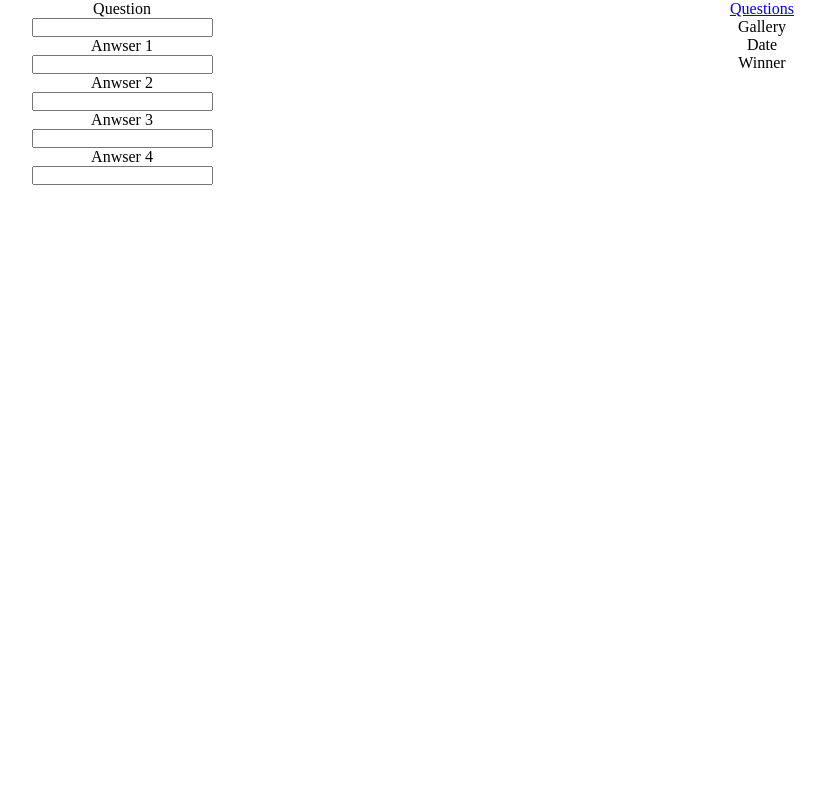
After one commit to Manuel-Schmid/M153_semester-project, a PHP site: page /pages/admin-view.php in a window 1280 px wide. The commit adds this page. Shown: the whole page, without its empty margins (454-1279 px from the left). Run offline with PHP 8.4, Linux system fonts and the light colour scheme.

Commit message:
created admin-view start page containing quiz creation and a sidebar

```diff
--- /dev/null
+++ b/pages/admin-view.php
@@ -0,0 +1,33 @@
+<!DOCTYPE html>
+<html lang="en">
+<head>
+    <meta charset="UTF-8">
+    <title>Olma | Home</title>
+    <link rel="stylesheet" href="../styles.css">
+</head>
+<body id="admin-view_body">
+    <section class="admin_content">
+        <form action="admin-view.php" action="post">
+            <p>Question</p>
+            <input type="text" name="Question">
+            <p>Anwser 1</p>
+            <input type="text" name="Question">
+            <p>Anwser 2</p>
+            <input type="text" name="Question">
+            <p>Anwser 3</p>
+            <input type="text" name="Question">
+            <p>Anwser 4</p>
+            <input type="text" name="Question">
+        </form>
+    </section>
+
+    <section class="admin_sidebar">
+        <a href="admin-view.php">Questions</a><br>
+        <a>Gallery</a><br>
+        <a>Date</a><br>
+        <a>Winner</a><br>
+    </section>
+
+
+</body>
+</html>
--- a/styles.css
+++ b/styles.css
@@ -1,6 +1,29 @@
 /* general settings */
+*{
+    box-sizing: border-box;
+    margin: 0;
+    padding: 0;
+}
+
 body {
     text-align: center;
+    width: 100%;
+    height: 100%;
+}
+
+/* specific for admin-view.php file */
+.admin_content{
+    height: 100vh;
+    width: 90vw;
+    float: left;
+}
+
+.admin_sidebar{
+    width: 10vw;
+    height: 100vh;
+    float: right;
+    right: 0;
+    top: 0;
 }
 
 /* specific for home.php file */
```
